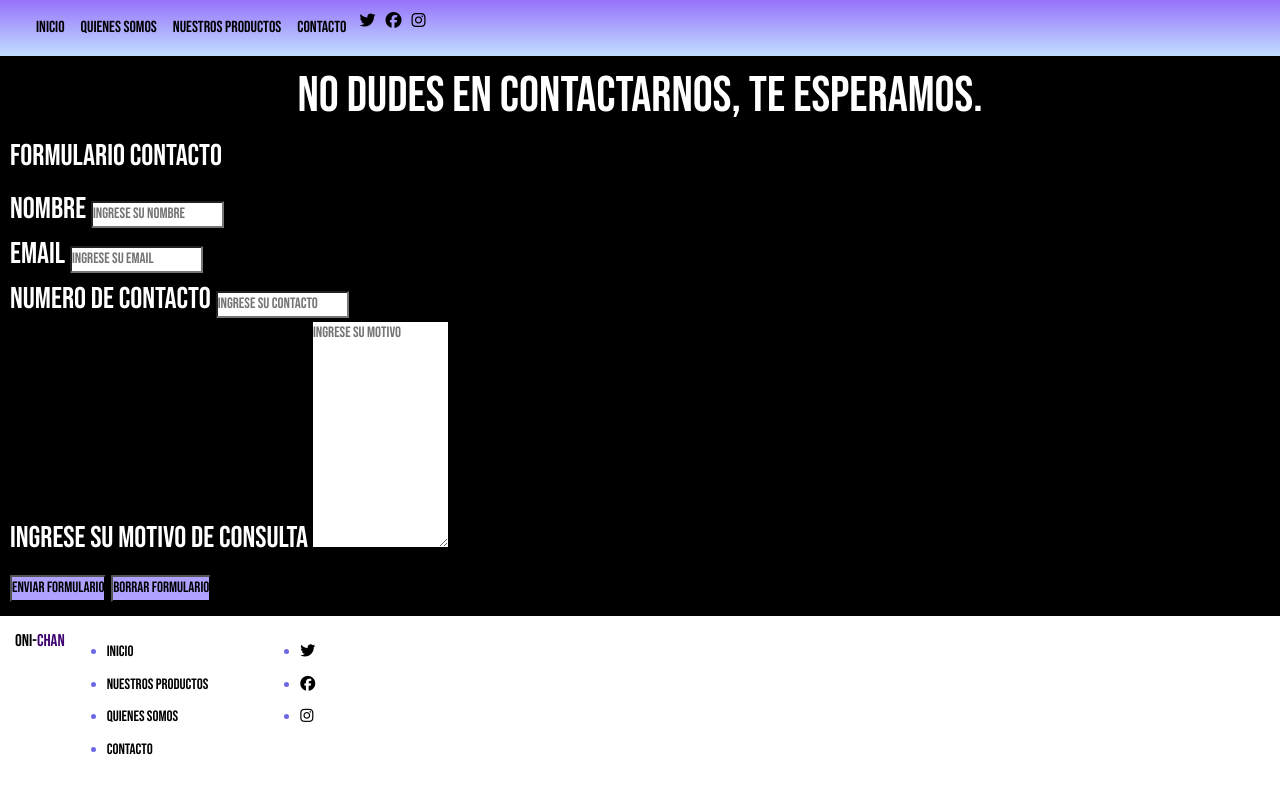
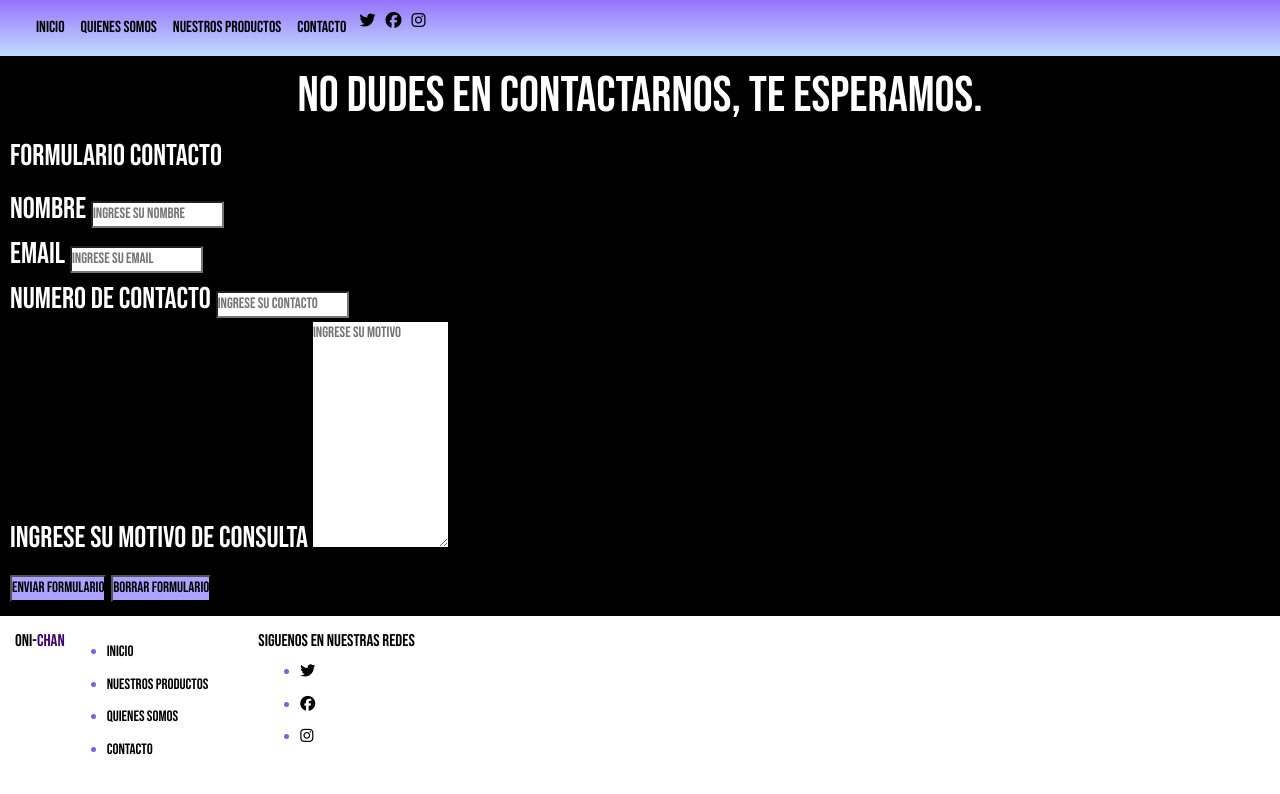
Before and after one commit to fernandtw/Pagina-Manga, a website: page HTML/Contacto.html in a window 1280 px wide. Drawn offline with nearby package versions, Linux system fonts and the light colour scheme.

Commit message:
agregado footer

```diff
--- a/HTML/Contacto.html
+++ b/HTML/Contacto.html
@@ -102,6 +102,7 @@
             </li>
         </ul>
         <div>
+            <h4>Siguenos en nuestras redes</h4>
             <ul>
                 <li class="nav-item">
                     <a href="#" class="nav-redes"> <i class="fa-brands fa-twitter"></i></a>
--- a/SCSS/layout/_medias.scss
+++ b/SCSS/layout/_medias.scss
@@ -633,7 +633,6 @@
     }
 
 
-
 }
 
 
```
